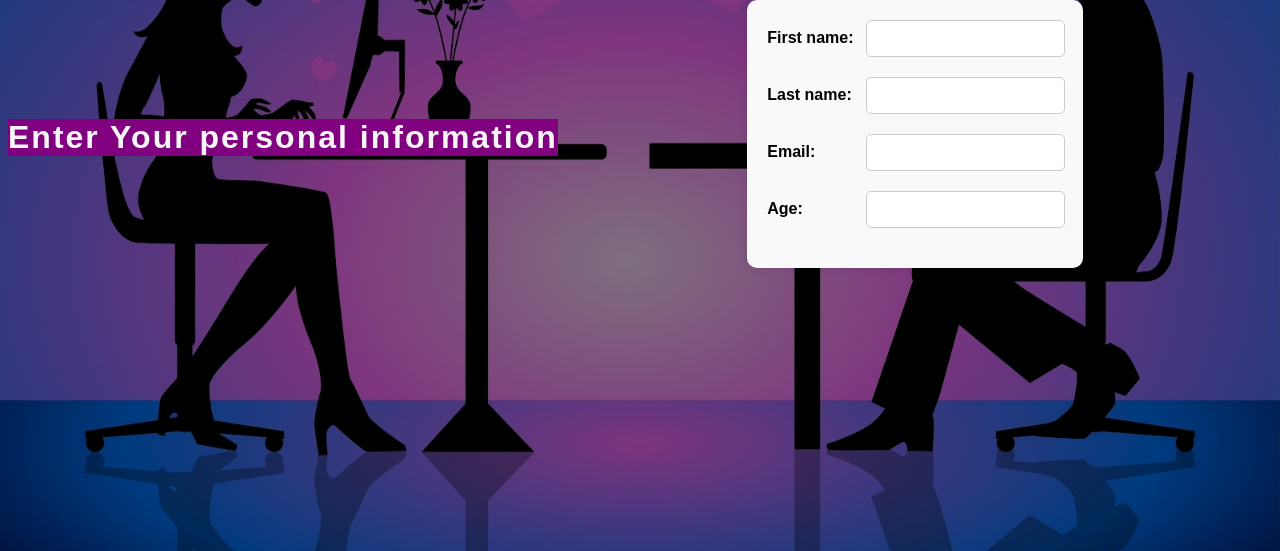
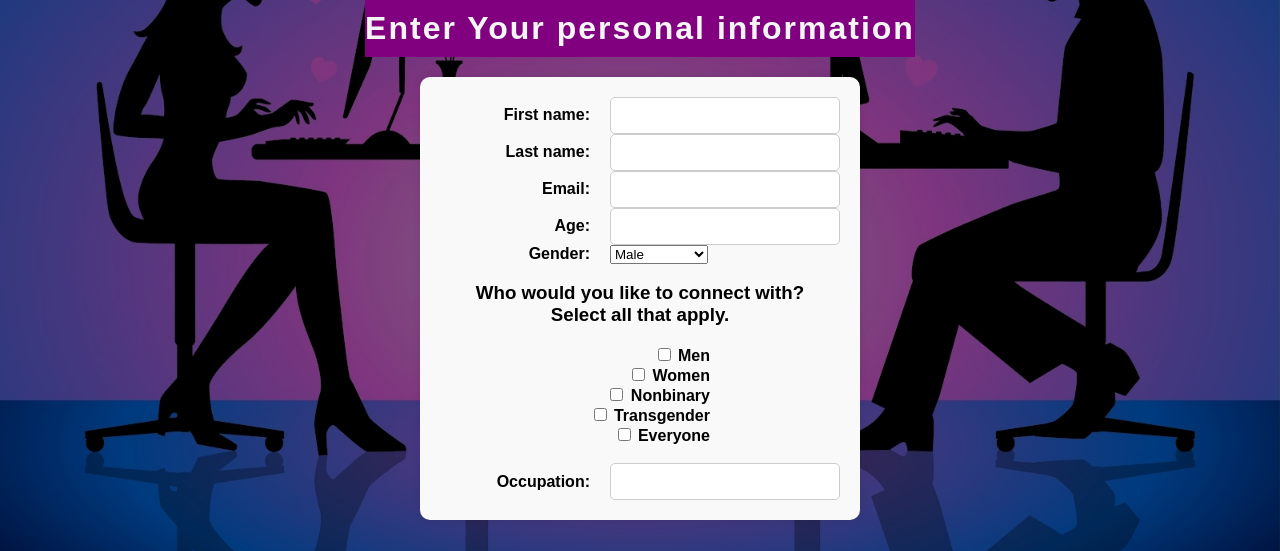
Before and after one commit to rogrady350/Spark, a Flask app: page /create-profile in a window 1280 px wide. Shown: the part 249-800 px from the top of the page. Run offline with Flask 3, Linux system fonts and the light colour scheme.

Commit message:
update create profile

```diff
--- a/static/css/create-profile.css
+++ b/static/css/create-profile.css
@@ -1,3 +1,12 @@
+/*main form styling*/
+.form-container {
+    display: flex;
+    flex-direction: column;
+    align-items: center;
+    text-align: center;
+    width: 100%;
+}
+
 h2 {
     font-family: 'Arial', sans-serif;
     font-size: 2rem;   /*rm: root em - adjusts font size reltive to root element font size*/
@@ -6,40 +15,56 @@ h2 {
     color: whitesmoke;
     background-color: purple;
     text-align: center;
-    margin-bottom: 20px;
+    margin: 0 auto 20px auto;
+    display: block;
+    width: 100%;
+    padding: 10px 0;
 }
 
-form {
-    max-width: 30%;
+#profileForm {
+    max-width: 55%; /*centers form*/
+    min-width: 400px;
     margin: 0 auto;
     background-color: #f9f9f9;
     padding: 20px;
     border-radius: 10px;
     box-shadow: 0px 0px 10px rgba(0, 0, 0, 0.1);
+    text-align: center; /*centers form elements*/
 }
 
+/*main form options styling (text boxes, drop downs)*/
 .form-group {
     display: flex;
-    justify-content: space-between;
-    align-items: center; /*Vertically align label and input*/
-    margin-bottom: 20px;
+    flex-direction: flex-start; /*align content to left*/
+    align-items: center;
+    gap: 10px; /*spacing between fields*/
+    width: 100%;
 }
 
 label {
-    flex: 0 0 30%;      /*Control the label width */
-    text-align: left;
-    margin-right: 10px; /*Space between label and input*/
+    width: 150px; /*adjust this width as needed*/
+    text-align: right; /*align text to the right*/
     font-weight: bold;
+    margin-right: 10px; /*space between label and input*/
 }
 
 input {
-    flex: 1; /*Make the input take up remaining space*/
+    flex: 1; /*input takes up remaining space */
     padding: 10px;
     border: 1px solid #ccc;
     border-radius: 5px;
     box-sizing: border-box;
 }
 
+/*check box group specific styling*/
+.checkbox-group {
+    display: flex;
+    flex-direction: column;
+    align-items: center;
+    width: 100%;
+}
+
+/*button styling*/
 button {
     background-color: purple;
     color: whitesmoke;
@@ -58,27 +83,3 @@ button {
     font-size: .7em;
     color: darkgrey;
 }
-
-/* Media query for smaller screens */
-@media (max-width: 768px) {
-    form {
-        padding: 15px;
-    }
-
-    .form-group {
-        flex-direction: column; /*Stack labels and inputs vertically*/
-        align-items: stretch;
-    }
-
-    label {
-        flex: 0 0 auto;
-        width: 100%; /*Take full width*/
-        margin-bottom: 5px;
-        text-align: left;
-    }
-
-    input {
-        flex: 1;
-        width: 100%; /*Adjust input to fill the container*/
-    }
-}
--- a/static/js/create-profile.js
+++ b/static/js/create-profile.js
@@ -0,0 +1,29 @@
+//show/hide text bock for other gender
+function otherInput() {
+    var dropdown = document.getElementById("gender");
+    var otherInput = document.getElementById("otherInput");
+
+    if (dropdown.value === "other") {
+        otherInput.style.display = "block";
+    } else {
+        otherInput.style.display = "none";
+    }
+}
+
+//check all boex if all is checked
+function toggleAll() {
+    var selectAll = document.getElementById("selectAll");
+    var checkboxes = document.querySelectorAll(".matchOption");
+
+    checkboxes.forEach(function(checkbox){
+        checkbox.checked = selectAll.checked;
+    });
+}
+
+//uncheck everyone if another box is manually unchecked
+document.querySelectorAll(".matchOption").forEach(function(checkbox) {
+    checkbox.addEventListener("change", function() {
+        var allChecked = document.querySelectorAll(".matchOption:checked").length === document.querySelectorAll(".matchOption").length;
+        document.getElementById("selectAll").checked = allChecked;
+    });
+});
--- a/templates/create-profile.html
+++ b/templates/create-profile.html
@@ -11,9 +11,10 @@
 <!--extended body-->
     <!--extended main-->>
     {% block content %}
+    <div class "form-container">
         <h2>Enter Your personal information</h2>
 
-        <form id="profile">
+        <form id="profileForm">
             <!--form boxes-->
             <div class="form-group">
                 <label for="first">First name:</label>
@@ -35,8 +36,50 @@
                 <input type="number" id="age"/>
             </div>
 
+            <div class="form-group">
+                <label for="geneder">Gender:</label>
+                <select id="gender" name="gender" onchange="otherInput">
+                    <option value="male">Male</option>
+                    <option value="female">Female</option>
+                    <option value="nonbinary">Nonbinary</option>
+                    <option value="transgender">Transgender</option>
+                    <option value="other">Other</option>
+                        <input type="text" id="otherInput" name="otherText" placeholder="Please specify or leave blank" style="display: none;">
+                  </select>
+            </div>
+
+            <div class="checkbox-group">
+                <h3>
+                    Who would you like to connect with?
+                    <br> Select all that apply.
+                </h3>
+                <label>
+                    <input type="checkbox" name="men" value="men" class="matchOption"> Men
+                </label>
+                <label>
+                    <input type="checkbox" name="women" value="women" class="matchOption"> Women
+                </label>
+                <label>
+                    <input type="checkbox" name="nonbinary" value="nonbinary" class="matchOption"> Nonbinary
+                </label>
+                <label>
+                    <input type="checkbox" name="transgender" value="transgender" class="matchOption"> Transgender
+                </label>
+                <label>
+                    <input type="checkbox" name="all" value="all" id="selectAll" onchange="toggleAll()"> Everyone
+                </label> <br>
+            </div>
+
+            <div class="form-group">
+                <label for="occupation">Occupation:</label>
+                <input id="age"/>
+            </div>
+
+
+
 
         </form>
+    </div>
     {% endblock %}
     <!--end main-->
 
--- a/templates/home.html
+++ b/templates/home.html
@@ -3,7 +3,7 @@
 <!--extended head-->>
 {% block title %}Spark{% endblock %}</title>  <!--title block-->
 
-{% block scripts %}<link rel="stylesheet" href="{{ url_for('static', filename='css/home.css') }}"> {% endblock %}
+{% block styles %}<link rel="stylesheet" href="{{ url_for('static', filename='css/home.css') }}"> {% endblock %}
 
 <!--extended body-->
     <!--extended main-->>
```
